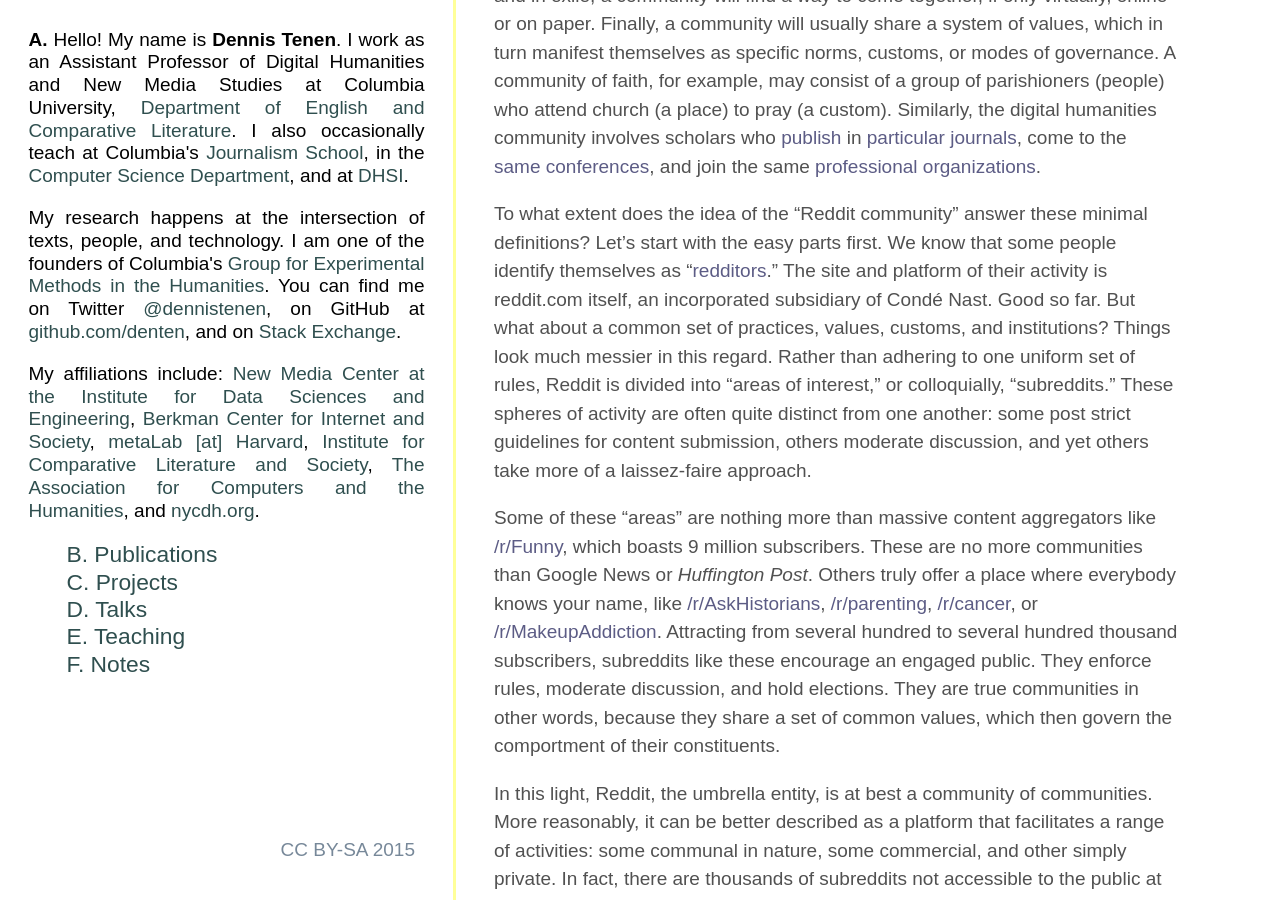
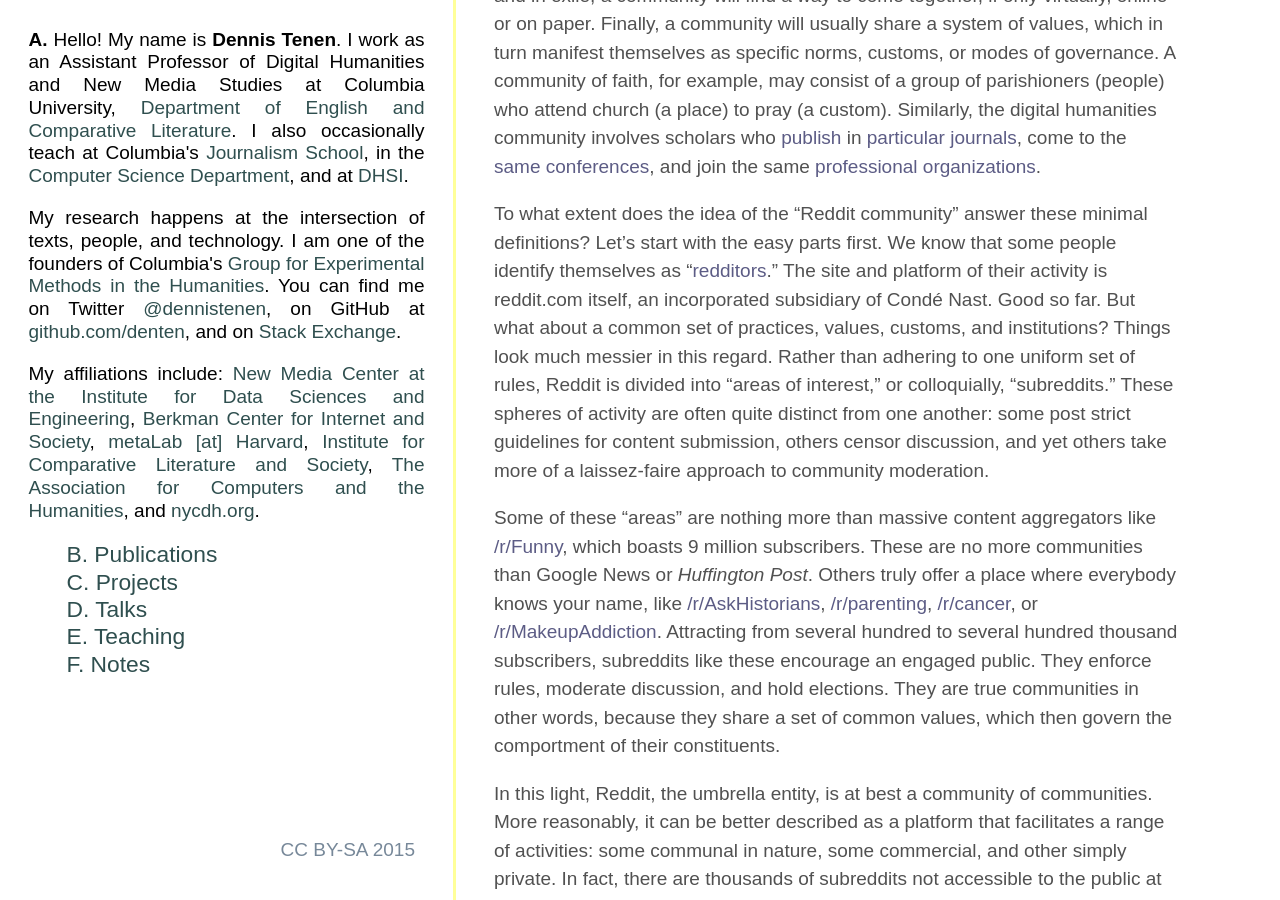
Before and after one commit to denten/denten.github.io, a Jekyll site: the page built from _posts/2015-07-29-reddit-community.md, in a window 1280 px wide and 900 px high, scrolled down 427 px. Built offline with Jekyll 4.4.1, drawn with Linux system fonts in a browser that asks for light colours; some web fonts are replaced.

```diff
--- a/_posts/2015-07-29-reddit-community.md
+++ b/_posts/2015-07-29-reddit-community.md
@@ -42,8 +42,8 @@
 regard. Rather than adhering to one uniform set of rules, Reddit is divided
 into "areas of interest," or colloquially, "subreddits." These spheres of
 activity are often quite distinct from one another: some post strict guidelines
-for content submission, others moderate discussion, and yet others take more of
-a laissez-faire approach.
+for content submission, others censor discussion, and yet others take more of a
+laissez-faire approach to community moderation.
 
 Some of these "areas" are nothing more than massive content aggregators like
 [/r/Funny](https://www.reddit.com/r/funny/), which boasts 9 million
```
